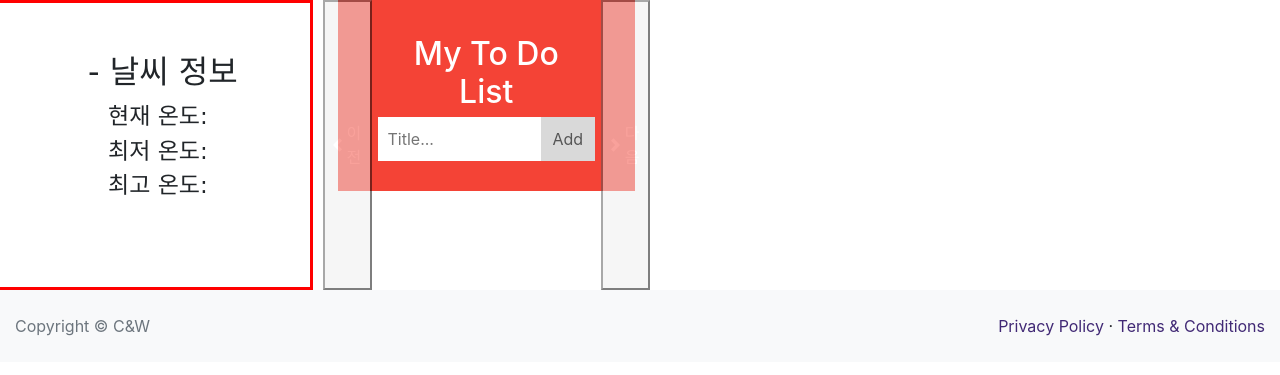
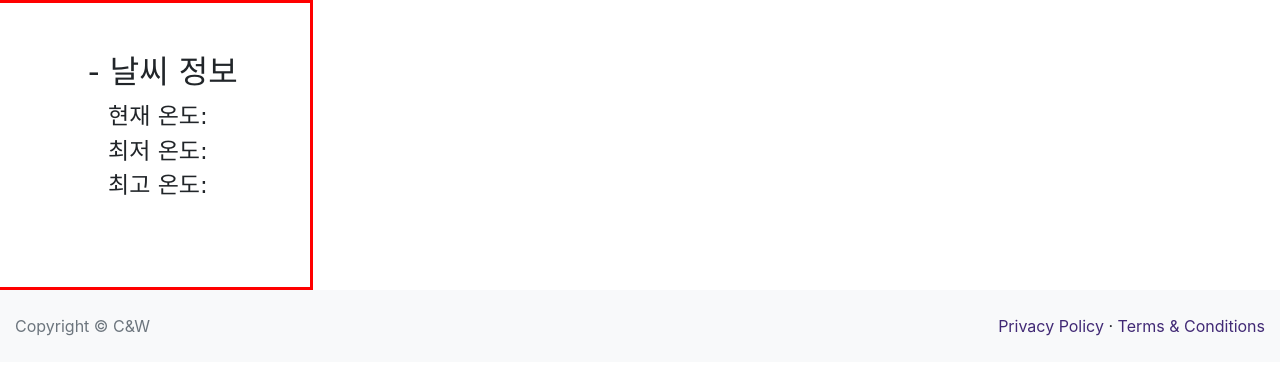
Before and after one commit to MinSeo-Ming/Classic_2021, a Django app: template classic/templates/clothes/test_main.html in a window 1280 px wide. Shown: the part 283-658 px from the top of the page. Run offline with Django 3.2, Linux system fonts and the light colour scheme; the template is opened without the code that fills it, so the values that code supplies are empty; some libraries are stand-ins or nearby versions.

Commit message:
feat:fixed design little bit and make connection

```diff
--- /dev/null
+++ b/classic/static/css/carousel_a.css
@@ -0,0 +1,13 @@
+.top-content .carousel-control-prev {
+  left: -110px;
+  border-bottom: 0;
+  font-size: 40px;
+  color: #444;
+}
+
+.top-content .carousel-control-next {
+  right: -110px;
+  border-bottom: 0;
+  font-size: 40px;
+  color: #444;
+}
--- a/classic/templates/clothes/test_main.html
+++ b/classic/templates/clothes/test_main.html
@@ -5,6 +5,7 @@
 
 <script defer src = "{% static 'js/weather_api.js'%}"></script>
 <link rel="stylesheet" href="{% static 'css/main.css' %}"/>
+<link rel="stylesheet" href="{% static 'css/carousel_a.css' %}"/>
 {% endblock css %}
 
 {%  block content %}
@@ -19,35 +20,17 @@
         <div class="lowtemp"> 최저 온도:  </div>
         <div class="hightemp">최고 온도: </div><br>
     </div>
-    <div class="todo_border col-3 ">
-    <script defer src = "{% static 'js/close_event.js'%}"></script>
-        <div id="myDIV" class="header">
-            <h2 style="margin:5px">My To Do List</h2>
-            <input type="text" id="myInput" placeholder="Title...">
-            <span onclick="newElement()" class="addBtn">Add</span>
-        </div>
 
-          <button class="carousel-control-prev" type="button" data-bs-target="#carouselExampleControls" data-bs-slide="prev">
-            <span class="carousel-control-prev-icon" aria-hidden="true"></span>
-            <span class="visually-hidden">이전</span><!-- 구동된 화면 보고 수정하기, li로 묶을 것인가 -->
-        </button>
-        <button class="carousel-control-next" type="button" data-bs-target="#carouselExampleControls" data-bs-slide="next">
-            <span class="carousel-control-next-icon" aria-hidden="true"></span>
-            <span class="visually-hidden">다음</span>
-        </button>
-
-    </div>
 
 {%for products, range in cloth_list%}
 <div class="col-3">
     <div class="card" style="width: 18rem;">
         <div class="carousel slide" data-ride="carousel">
-
-            <div class="carousel-inner">
+    <div class="carousel-inner" style="margin-left:40px">
 
         {% for i in products %}
         <div class="carousel-item {% if forloop.counter == 1 %} active {% endif %}">
-                    <img  src="{{i.image.url}}">
+            <img  src="{{i.image.url}} "style="width: 500px; height: 450px;">
         </div>
 
         {% if forloop.counter|divisibleby:4 and forloop.counter > 0 and not forloop.last %}
@@ -60,17 +43,16 @@
     </div>
 {% endfor %}
 
-        <a class="carousel-control-prev" href="#carouselExampleIndicators" role="button" data-slide="prev">
-        <span class="carousel-control-prev-icon" aria-hidden=""></span>
+        <a class="carousel-control-prev" href="#carousel-example" role="button" data-slide="prev">
+            <i class="fas fa-arrow-left" aria-hidden="true"></i>
             <span class="sr-only">Previous</span>
         </a>
-        <a class="carousel-control-next" href="#carouselExampleIndicators" role="button" data-slide="next">
-        <span class="carousel-control-next-icon" aria-hidden=""></span>
+        <a class="carousel-control-next" href="#carousel-example" role="button" data-slide="next">
+            <i class="fas fa-arrow-right" aria-hidden="true"></i>
             <span class="sr-only">Next</span>
         </a>
         </div>
 
-
 </div>
 
 {% endblock %}
```
Also changed, not shown: classic/templates/clothes/test_detail.html (+5 -5 lines), classic/board/migrations/0004_auto_20210811_1332.py (added). Lines whose indentation alone changed are shown as unchanged.
